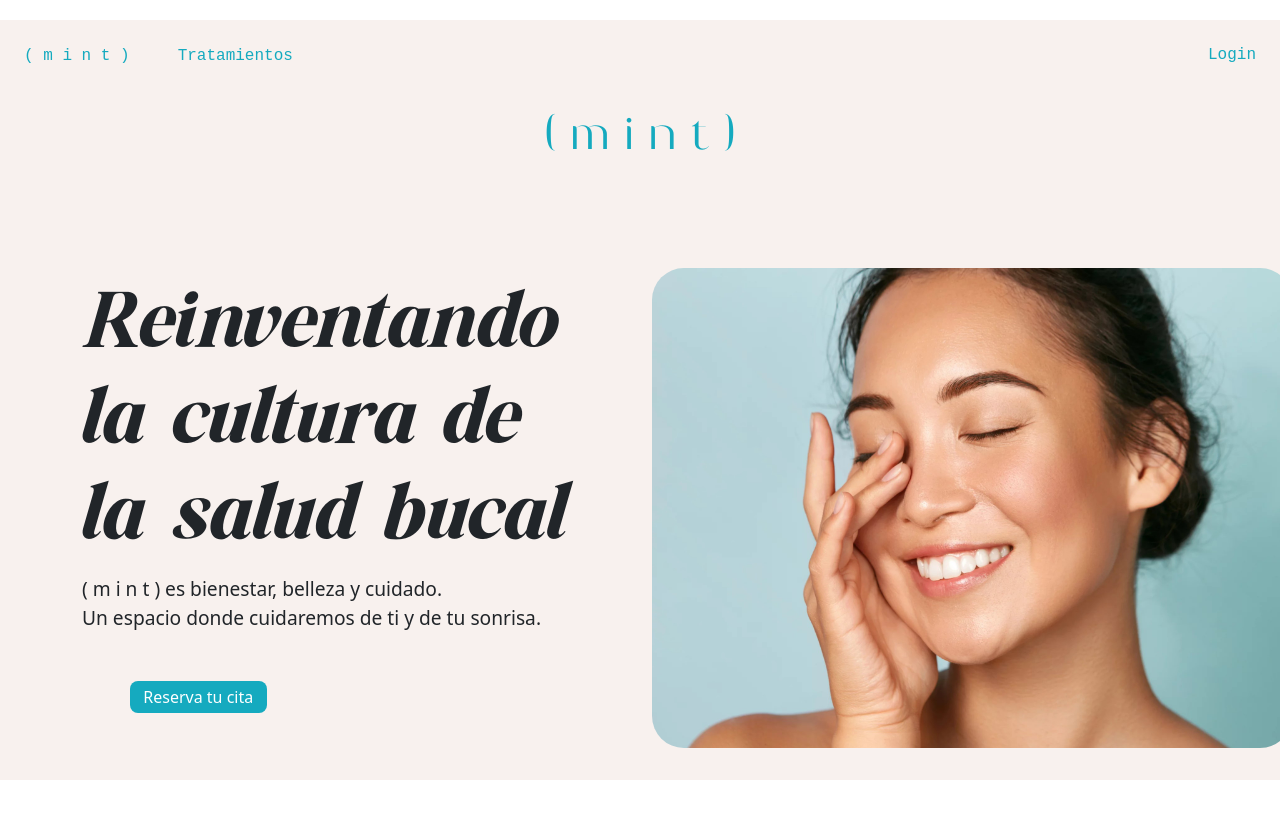
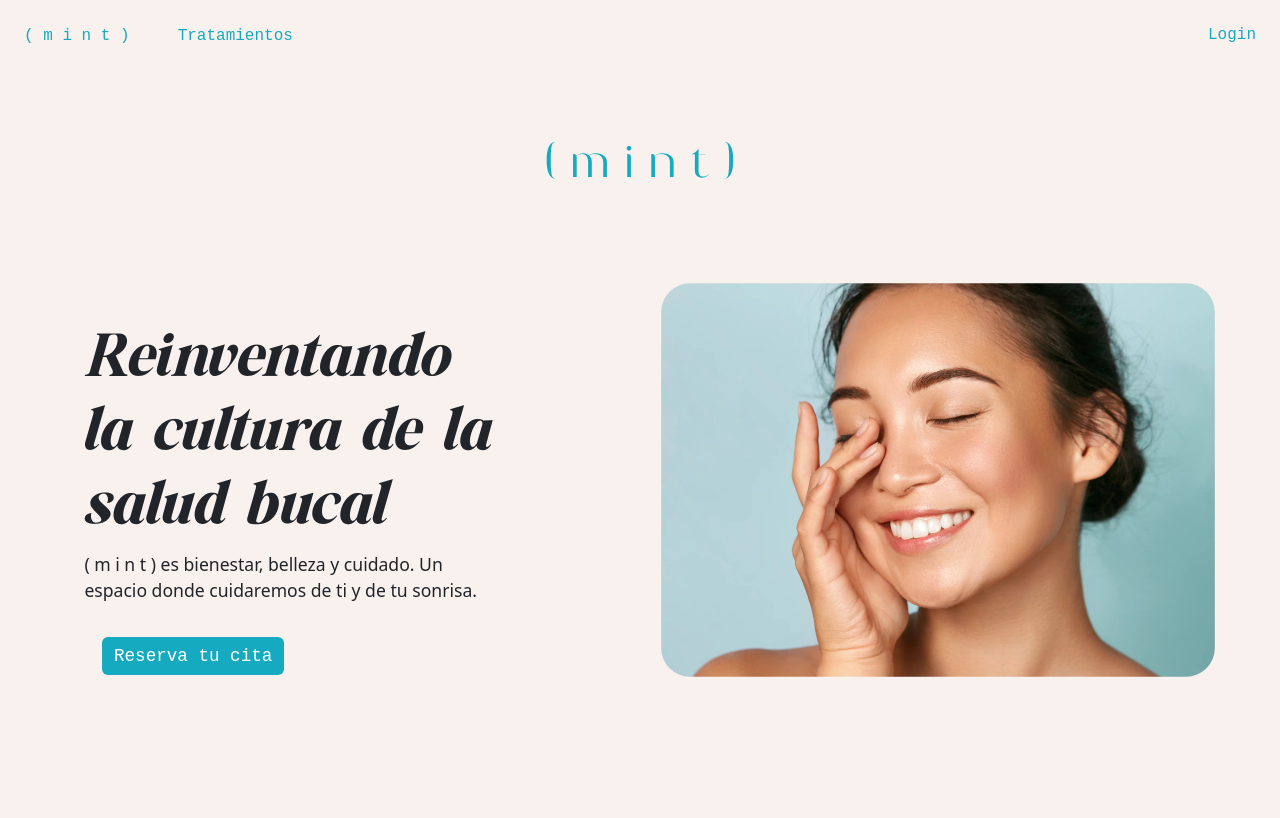
Before and after one commit to Coral-JM/cjm-fsd_front_clinica_dental, a React (Vite) app: page / in a window 1280 px wide. Shown: the top 818 px of the page. Built offline with nearby package versions, Linux system fonts and the light colour scheme.

Commit message:
Style: all views are responsive

```diff
--- a/src/pages/Home/Home.css
+++ b/src/pages/Home/Home.css
@@ -4,11 +4,6 @@
     display: flex;
     justify-content: center;
     align-items: center;
-}
-.textHome{
-    display: flex;
-    flex-direction: column;
-    justify-content: center;
 }
 
 @font-face {
@@ -30,39 +25,59 @@
 }
 .tittleTwo{
     font-family: "Billion";
-    font-size: 5em;
-    margin-top: -0.3em;
-
-}
-.subtittleHome {
-    font-family: system-ui;
-    font-size: 1.2em;
 }
 
+.homeDesign{
+    display: flex;
+    flex-direction: row;
+    justify-content: center;
+    margin-bottom: 20em;
+}
 .imgHome {
-    height: 30em;
-    width: 40em;
+    height: 16em;
+    width: 22em;
     border-radius: 2em;
-    margin-bottom: 2em;
+    padding: 0.2em;
+    margin: 0.5em;
 }
 
-.pideCitaHome {
-
-    height: 2em;
-    width: 10em;
-    border-radius: 0.5em;
-    margin: 3em;
-
-    background-color: #15aabf;
-    color: white;
-    display: flex;
-    justify-content: center;
-    align-items: center;
-    cursor: pointer;
+.cardHomeText{
+    margin: 0.5em;
 }
 
-.pideCitaHome:hover {
+@media  (max-width:360px) {
 
-    transition: 0.2s;
-    background-color: #559199;
+    .imgHome {
+        height: 16em;
+        width: 22em;
+        border-radius: 2em;
+        padding: 0.2em;
+        margin: 0.5em;
+    }
+    .cardHomeText{
+        display: flex;
+        flex-direction: column;
+        justify-content: center;
+        align-items: center;
+        font-size: 0.9em;
+        margin: 2em;
+        margin-top: -3em;
+    }
 }
+@media  (min-width:1250px) {
+
+    .imgHome {
+        height: 25em;
+        width: 35em;
+        border-radius: 2em;
+        margin-left: -4em;
+        margin-top: -2em;
+
+    }
+    .cardHomeText{
+        margin: 0.5em;
+        width: 25em;
+        font-size: 1.1em;
+        margin-left: -6em;
+    }
+}
--- a/src/pages/Home/Home.jsx
+++ b/src/pages/Home/Home.jsx
@@ -1,6 +1,8 @@
 
 import React, {useState, useEffect} from 'react';
 import "./Home.css";
+import Card from 'react-bootstrap/Card';
+import Button from 'react-bootstrap/Button';
 import imgHome from '../../img/modelImg.jpg';
 
 export const Home = () => {
@@ -8,16 +10,25 @@ export const Home = () => {
         <div className='container'>
             <div className="homeDesign row">
                 <div className="tittle">( m i n t )</div>
-                <div className="textHome col-6">
-                <div className="tittleTwo">Reinventando</div>
-                <div className="tittleTwo">la cultura de</div>
-                <div className="tittleTwo">la salud bucal</div>
-                <div className="subtittleHome">( m i n t ) es bienestar, belleza y cuidado.</div>
-                <div className="subtittleHome">Un espacio donde cuidaremos de ti y de tu sonrisa.</div>
-                <div className="pideCitaHome col-3 " onClick={()=>navigate("/pidecita")}>Reserva tu cita</div>
+                <div className="col d-flex justify-content-center cardOneHome">
+                <Card style={{ width: "25em", background: "transparent", border: "transparent"}}>
+                    <Card.Body className='cardHomeText'>
+                    <Card.Title  style={{ fontSize:"3.5em"}} className='tittleTwo'>Reinventando la cultura de la salud bucal</Card.Title>
+                    <Card.Text style={{ fontSize:"1em"}} className='subtittleHome'>
+                    ( m i n t ) es bienestar, belleza y cuidado. Un espacio donde cuidaremos de ti y de tu sonrisa.
+                    </Card.Text>
+                    <Button style={{ fontSize:"1em", background: "#15aabf", border: "transparent", fontFamily: "monospace", margin: "1em"}}>Reserva tu cita</Button>
+                    </Card.Body>
+                </Card>
                 </div>
-                <div className="col-6 imgHome">
-                <img src={ imgHome } className="imgHome"/>
+                <div className="col d-flex justify-content-center">
+                <Card style={{ width: "25em", background: "transparent", border: "transparent"}}>
+                    <Card.Body>
+                        <div>
+                            <img src={ imgHome } className="imgHome"/>
+                        </div>
+                    </Card.Body>
+                </Card>
                 </div>
             </div>
         </div>
--- a/src/pages/Tratamientos/Tratamientos.css
+++ b/src/pages/Tratamientos/Tratamientos.css
@@ -16,12 +16,18 @@ align-items: center;
 font-family: monospace;
 
 }
+
+.tittle {
+    padding-top: 1em;
+
+}
 .treatmentsCards{
 
-    padding-top: 5em;
-    margin-bottom: 10em;
+    margin-bottom: 5em;
     font-family: system-ui;
     padding-left: 0.5em;
+    display: flex;
+    justify-content: center;
 }
 .cardTreatmentDesign{
     display: flex;
--- a/src/pages/Tratamientos/Tratamientos.jsx
+++ b/src/pages/Tratamientos/Tratamientos.jsx
@@ -10,9 +10,9 @@ import invisalign from '../../img/invisalign.jpg'
 export const Tratamientos = () => {
   return (
     <div className="container">
-      <div className="row treatmentsCards">
+      <div className="row">
         <div className="tittle">( m i n t )</div>
-        <div className="col">
+          <div className="col treatmentsCards">
             <Card style={{ width: "20em", background: "transparent", border: "transparent"}}>
               <div className="treatmentImg">
                 <img src={limpieza} style={{ height: "20em", borderRadius: "1em"}}/>
@@ -26,7 +26,7 @@ export const Tratamientos = () => {
               </Card.Body>
             </Card>
           </div>
-        <div className="col">
+          <div className="col treatmentsCards">
             <Card style={{ width: "20em", background: "transparent", border: "transparent"}}>
               <div className="treatmentImg">
                 <img src={caries} style={{ height: "20em", borderRadius: "1em"}}/>
@@ -40,7 +40,7 @@ export const Tratamientos = () => {
               </Card.Body>
             </Card>
           </div>
-        <div className="col">
+          <div className="col treatmentsCards">
             <Card style={{ width: "20em", background: "transparent", border: "transparent"}}>
               <div className="treatmentImg">
                 <img src={invisalign} style={{ height: "20em", borderRadius: "1em"}}/>
```
Lines whose indentation alone changed are shown as unchanged.
